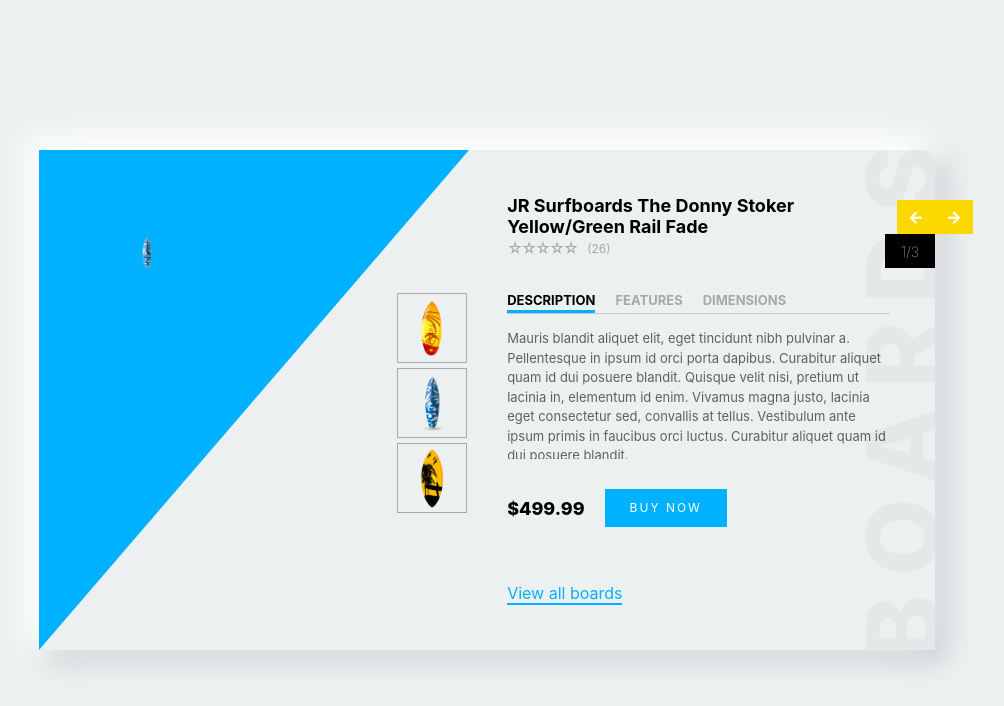
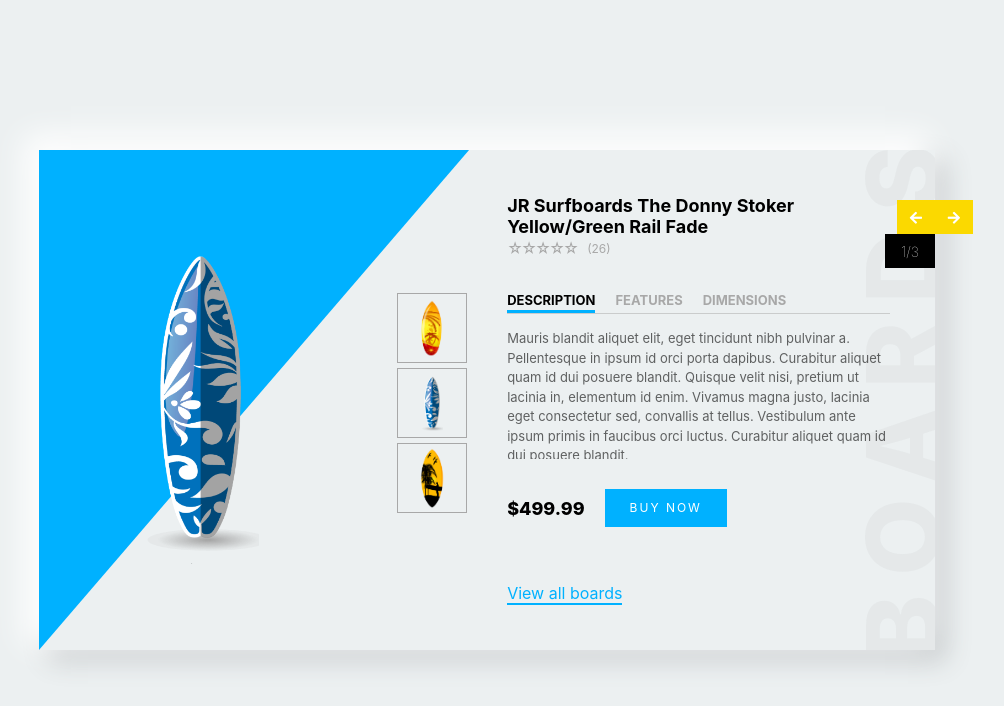
Before and after one commit to gagunets/surf-board-shopping-card-slider, a website: page index.html in a window 1280 px wide. Shown: the whole page, without its empty margins (153-1157 px from the left). Drawn offline with nearby package versions, Linux system fonts and the light colour scheme.

Commit message:
img size fixing

```diff
--- a/scss/style.scss
+++ b/scss/style.scss
@@ -190,8 +190,10 @@
       justify-content: center;
 
       img {
-        height: 10%;
+        height: 100%;
         width: auto;
+        max-height: 100%;
+        max-width: 100%;
       }
     }
 
```
Also changed, not shown: scss/style.css, 1 other file.
